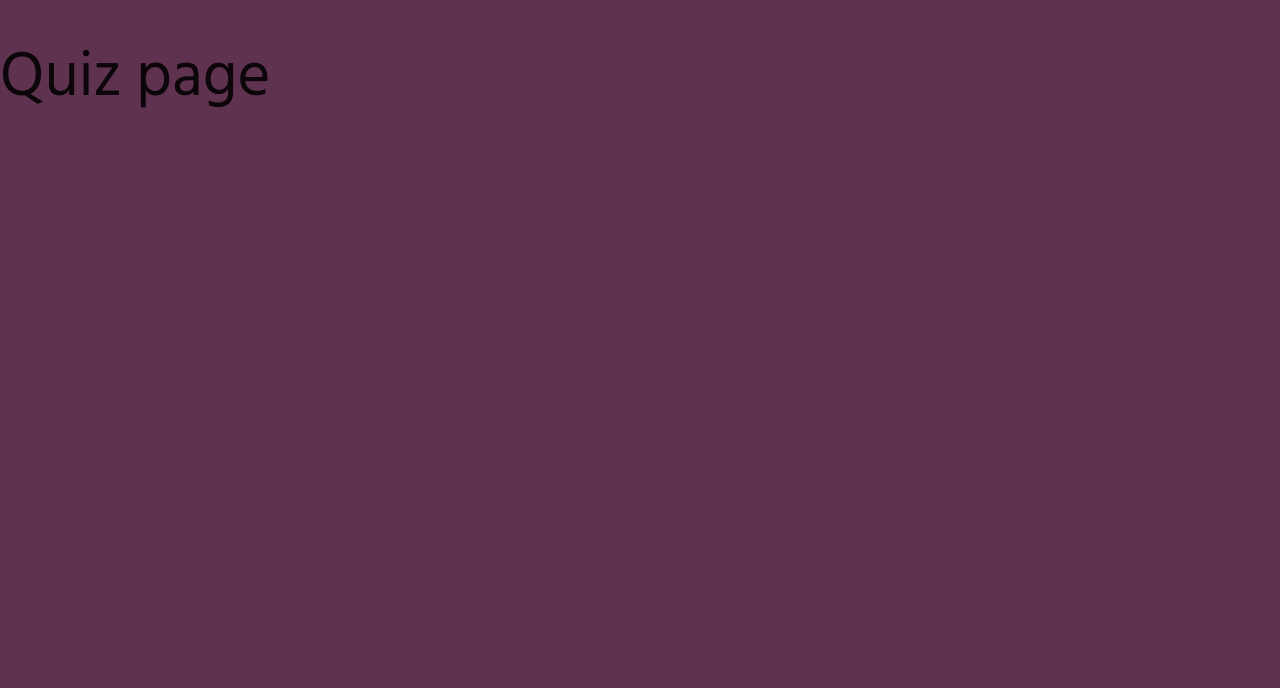
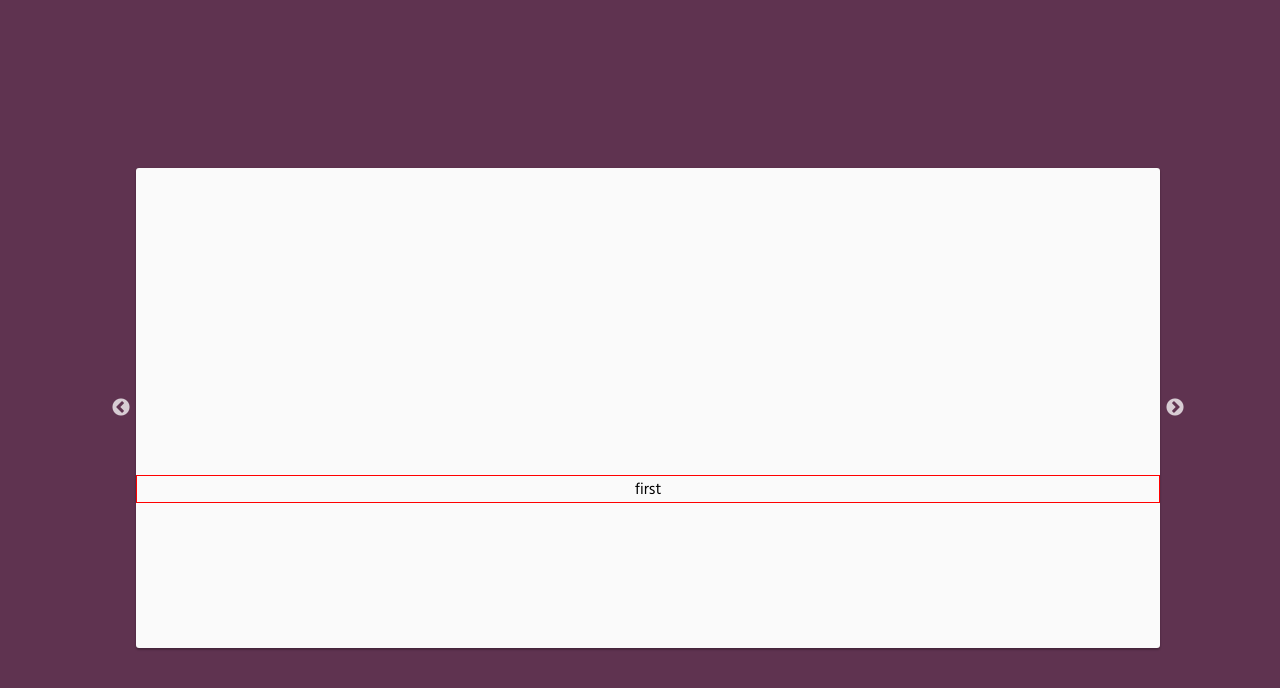
Before and after one commit to saferTogether/saferTogether, a website: page public/index.html in a window 1280 px wide. Drawn offline with nearby package versions, Linux system fonts and the light colour scheme; files that its build step writes are made by us from their sources.

Commit message:
working question carousel

```diff
--- a/package.json
+++ b/package.json
@@ -17,6 +17,10 @@
   },
   "homepage": "https://github.com/saferTogether/saferTogether#readme",
   "dependencies": {
-    "mprogress": "^0.1.1"
+    "mprogress": "^0.1.1",
+    "slick-carousel": "^1.6.0"
+  },
+  "devDependencies": {
+    "browser-sync": "^2.16.0"
   }
 }
--- a/public/css/partials/_questionpage.scss
+++ b/public/css/partials/_questionpage.scss
@@ -0,0 +1,25 @@
+.question-page-wrapper {
+  height: 100vh;
+  width: 100vw;
+  display: flex;
+  justify-content: center;
+  align-items: center;
+}
+
+.question-carousel {
+  height: 60%;
+  width: 80%;
+  background: #FAFAFA;
+  box-shadow: $general-box-shadow;
+  border-radius: 3px;
+  text-align: center;
+  justify-content: center;
+  align-items: center;
+}
+
+.question {
+  border: 1px solid red;
+  margin-top: 10%;
+  text-align: center;
+
+}
--- a/public/index.html
+++ b/public/index.html
@@ -3,11 +3,25 @@
   <head>
     <meta charset="utf-8">
     <title>Safter together</title>
+    <link rel="stylesheet" type="text/css" href="//cdn.jsdelivr.net/jquery.slick/1.6.0/slick.css"/>
+    <link rel="stylesheet" type="text/css" href="//cdn.jsdelivr.net/jquery.slick/1.6.0/slick-theme.css"/>
     <link rel="stylesheet" href="./css/style.css" media="screen" title="no title">
     <link href="https://fonts.googleapis.com/css?family=Hind+Siliguri" rel="stylesheet">
-    <link rel="stylesheet" href="https://cdnjs.cloudflare.com/ajax/libs/materialize/0.97.7/css/materialize.min.css">
+    <!-- <link rel="stylesheet" href="https://cdnjs.cloudflare.com/ajax/libs/materialize/0.97.7/css/materialize.min.css"> -->
+    <meta name="viewport" content="width=device-width, initial-scale=1.0"/>
   </head>
   <body>
-    <h1>Quiz page</h1>
+    <div class="question-page-wrapper">
+      <div class="question-carousel slick-slider">
+        <div class="question">first</div>
+        <div class="question">second</div>
+        <div class="question">third</div>
+      </div>
+    </div>
+
+    <script type="text/javascript" src="//code.jquery.com/jquery-1.11.0.min.js"></script>
+    <script type="text/javascript" src="//code.jquery.com/jquery-migrate-1.2.1.min.js"></script>
+    <script type="text/javascript" src="//cdn.jsdelivr.net/jquery.slick/1.6.0/slick.min.js"></script>
+    <script src="./js/index.js" charset="utf-8"></script>
   </body>
 </html>
--- a/public/js/index.js
+++ b/public/js/index.js
@@ -0,0 +1,12 @@
+
+$(document).ready(function(){
+  $('.question-carousel').slick({
+    accessibility: true,
+    adaptiveHeight: true,
+    arrows: true,
+    draggable: true,
+    fade: true,
+    mobileFirst: true,
+    swipe: true
+  });
+});
```
